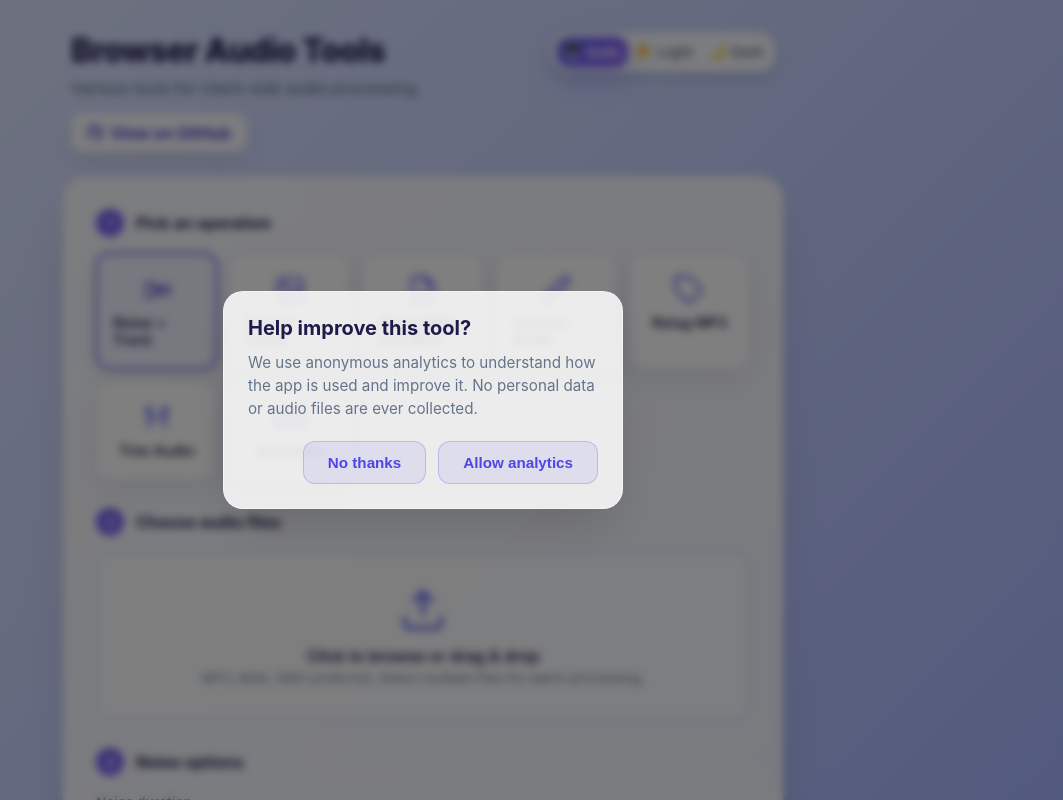
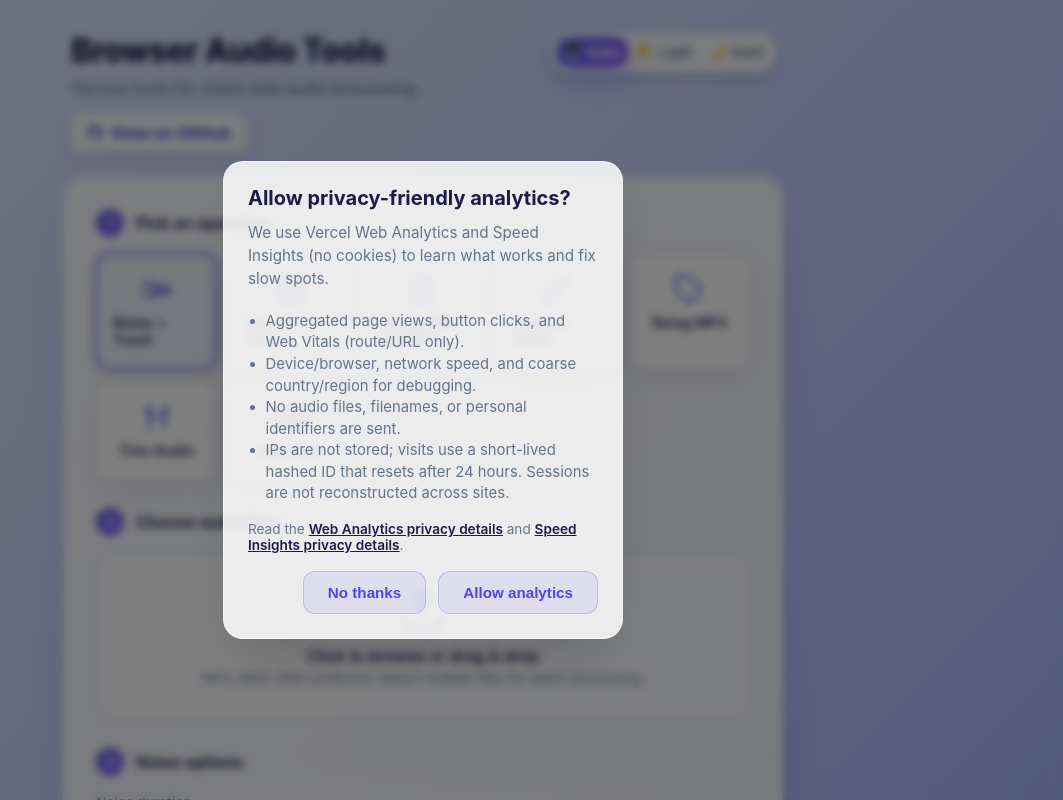
Before and after one commit to D3SOX/browser-audio-tools, a React (Vite) app: page /#noise in a window 1280 px wide. Shown: the top 800 px of the page, without its empty margins (217-1280 px from the left). Built offline with nearby package versions, Linux system fonts and the light colour scheme.

Commit message:
feat: explain analytics

```diff
--- a/src/frontend/components/AnalyticsConsentModal.tsx
+++ b/src/frontend/components/AnalyticsConsentModal.tsx
@@ -7,10 +7,40 @@ export function AnalyticsConsentModal({ onAccept, onDecline }: Props) {
   return (
     <div className="consent-modal-backdrop">
       <div className="consent-modal">
-        <h2 className="consent-modal-title">Help improve this tool?</h2>
+        <h2 className="consent-modal-title">Allow privacy-friendly analytics?</h2>
         <p className="consent-modal-text">
-          We use anonymous analytics to understand how the app is used and improve it.
-          No personal data or audio files are ever collected.
+          We use Vercel Web Analytics and Speed Insights (no cookies) to learn what
+          works and fix slow spots.
+        </p>
+        <ul className="consent-modal-list">
+          <li>Aggregated page views, button clicks, and Web Vitals (route/URL only).</li>
+          <li>Device/browser, network speed, and coarse country/region for debugging.</li>
+          <li>No audio files, filenames, or personal identifiers are sent.</li>
+          <li>
+            IPs are not stored; visits use a short-lived hashed ID that resets after
+            24 hours. Sessions are not reconstructed across sites.
+          </li>
+        </ul>
+        <p className="consent-modal-footnote">
+          Read the{" "}
+          <a
+            className="consent-modal-link"
+            href="https://vercel.com/docs/analytics/privacy-policy"
+            target="_blank"
+            rel="noreferrer"
+          >
+            Web Analytics privacy details
+          </a>{" "}
+          and{" "}
+          <a
+            className="consent-modal-link"
+            href="https://vercel.com/docs/speed-insights/privacy-policy"
+            target="_blank"
+            rel="noreferrer"
+          >
+            Speed Insights privacy details
+          </a>
+          .
         </p>
         <div className="consent-modal-actions">
           <button type="button" className="btn btn-secondary" onClick={onDecline}>
--- a/src/frontend/styles.css
+++ b/src/frontend/styles.css
@@ -1762,6 +1762,22 @@ select:disabled {
   color: var(--text-hint);
   line-height: 1.5;
 }
+.consent-modal-list {
+  margin: 0 0 1rem;
+  padding-left: 1.1rem;
+  color: var(--text-hint);
+  font-size: 0.93rem;
+  line-height: 1.45;
+}
+.consent-modal-footnote {
+  margin: 0 0 1.1rem;
+  font-size: 0.85rem;
+  color: var(--text-hint);
+}
+.consent-modal-link {
+  color: var(--text-primary);
+  font-weight: 600;
+}
 
 .consent-modal-actions {
   display: flex;
```
